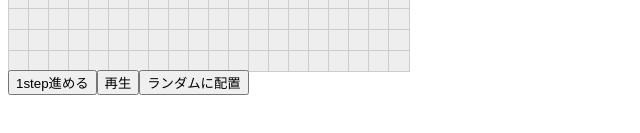
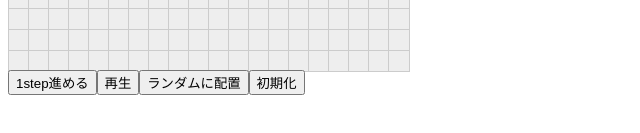
Before and after one commit to AtsutoNakayama/lifegame-vue, a Vue app: page / in a window 1280 px wide. Shown: the part 429-562 px from the top of the page, without its empty margins (0-640 px from the left). Built offline with nearby package versions, Linux system fonts and the light colour scheme.

Commit message:
グリッドの初期化機能追加

```diff
--- a/src/App.vue
+++ b/src/App.vue
@@ -23,6 +23,7 @@
     <button @click="step">1step進める</button>
     <button @click="isRunning = !isRunning">{{ isRunning ? '停止' : '再生' }}</button>
     <button @click="randomize">ランダムに配置</button>
+    <button @click="clearGrid">初期化</button>
   </div>
 </template>
 
@@ -54,6 +55,15 @@ const randomAliveProbability = 0.3
 const grid = ref(
   Array.from({ length: rows }, () => Array(cols).fill(false))
 )
+
+// ---------------------------
+// グリッドの初期化
+// ---------------------------
+function clearGrid() {
+  grid.value = Array.from({ length: rows }, () =>
+    Array(cols).fill(false)
+  );
+}
 
 // ---------------------------
 // セルの生死をトグルする関数（クリック時）
```
